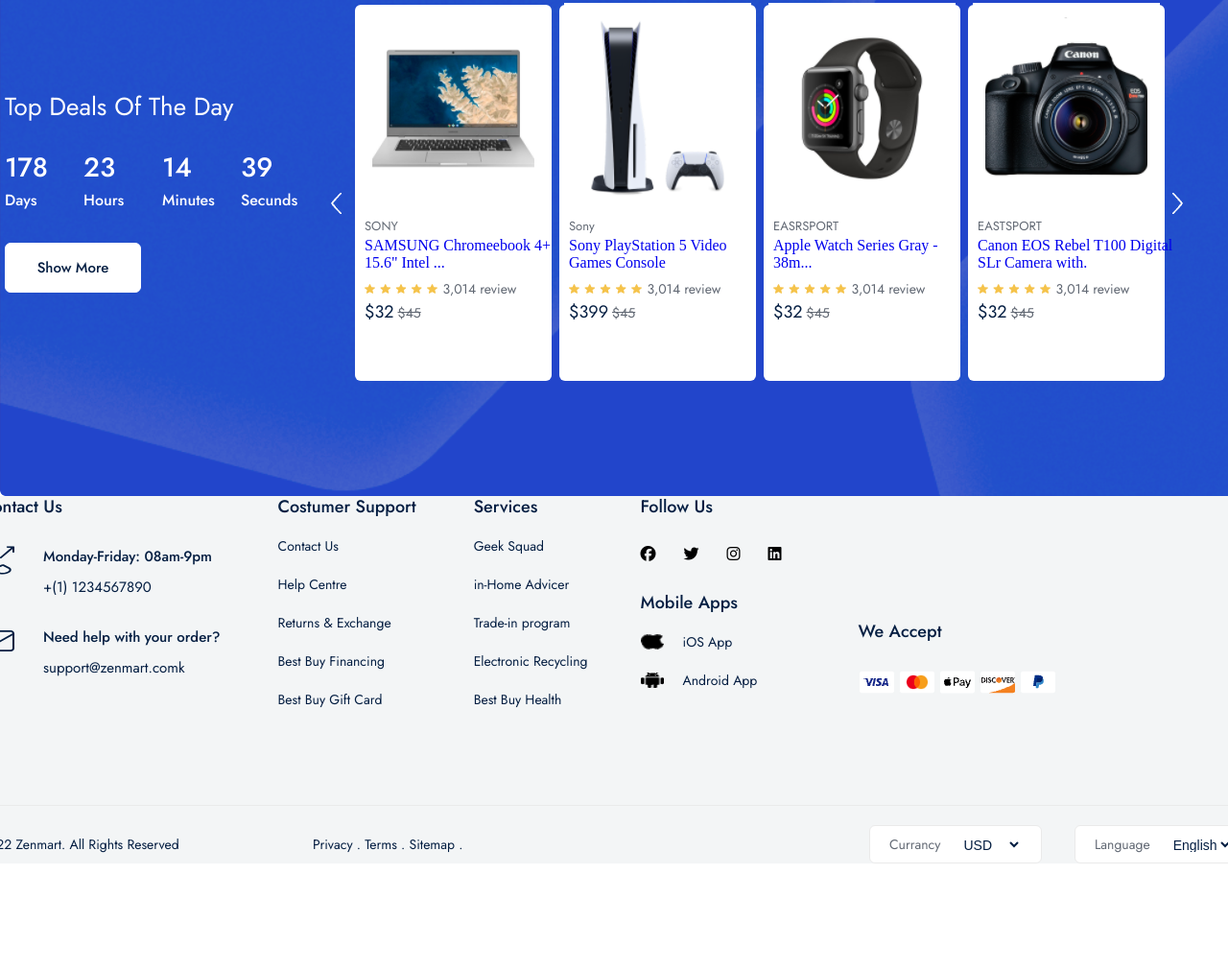
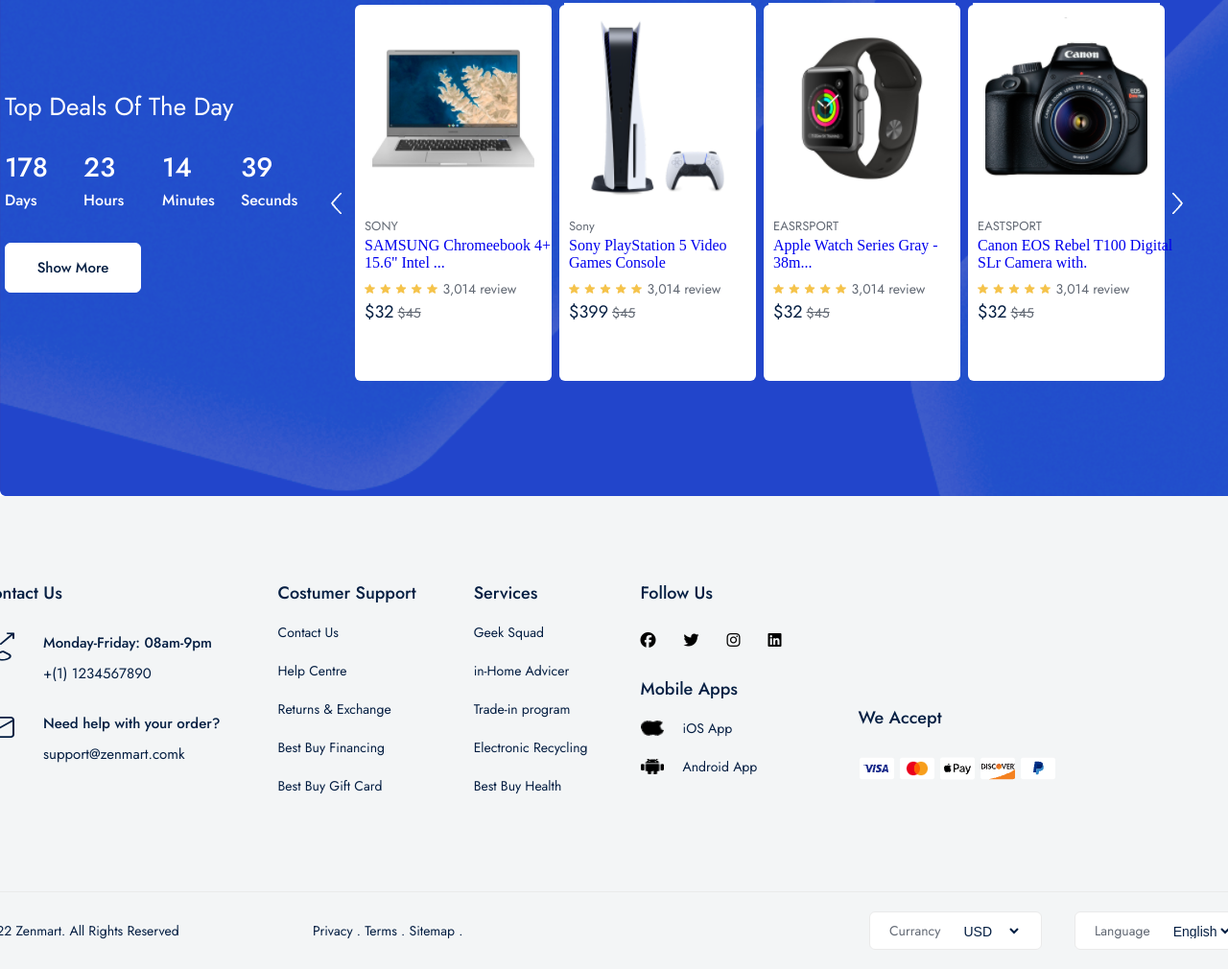
Before and after one commit to rakhm9701/zenmart1, a plain HTML site: page index.html in a window 1280 px wide. Shown: the part 3402-4412 px from the top of the page at 96% size. Before the commit the page ends 4302 px from the top, so only its background shows below. Drawn offline with Linux system fonts and the light colour scheme.

Commit message:
fix: footer section view

```diff
--- a/publuc/css/general.css
+++ b/publuc/css/general.css
@@ -295,7 +295,7 @@
 /* FOOTER */
 .footer_frame {
   position: relative;
-  padding: 90 0 20px;
+  padding: 90px 0 20px;
   width: 100%;
   height: auto;
   display: flex;
```
